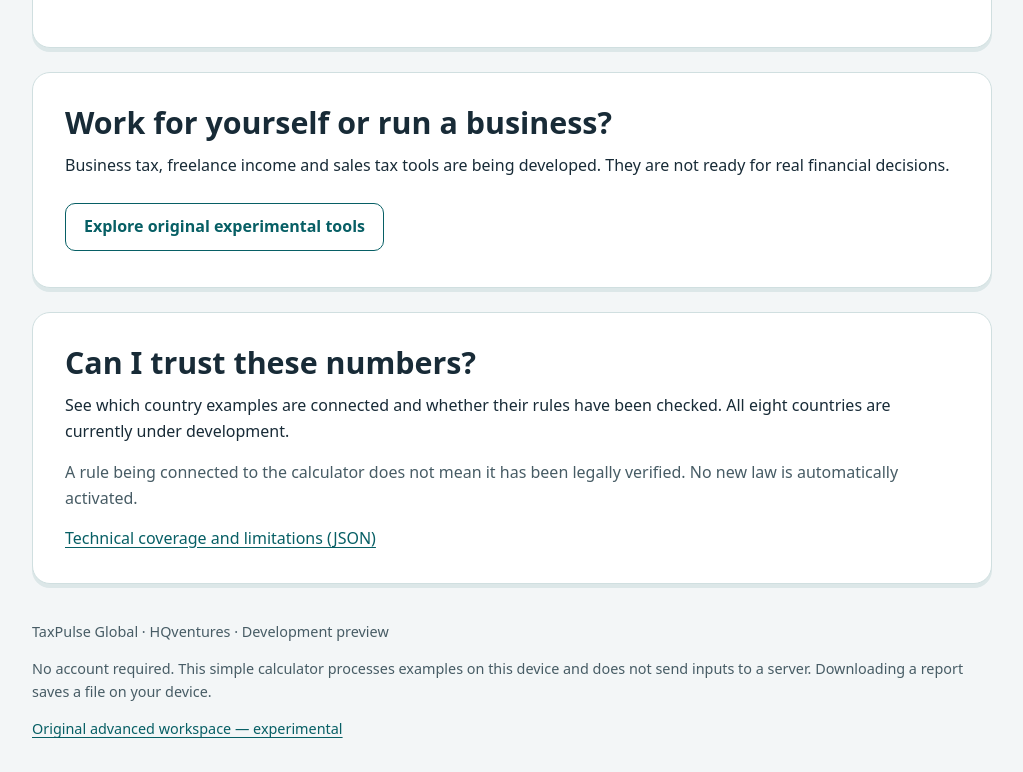
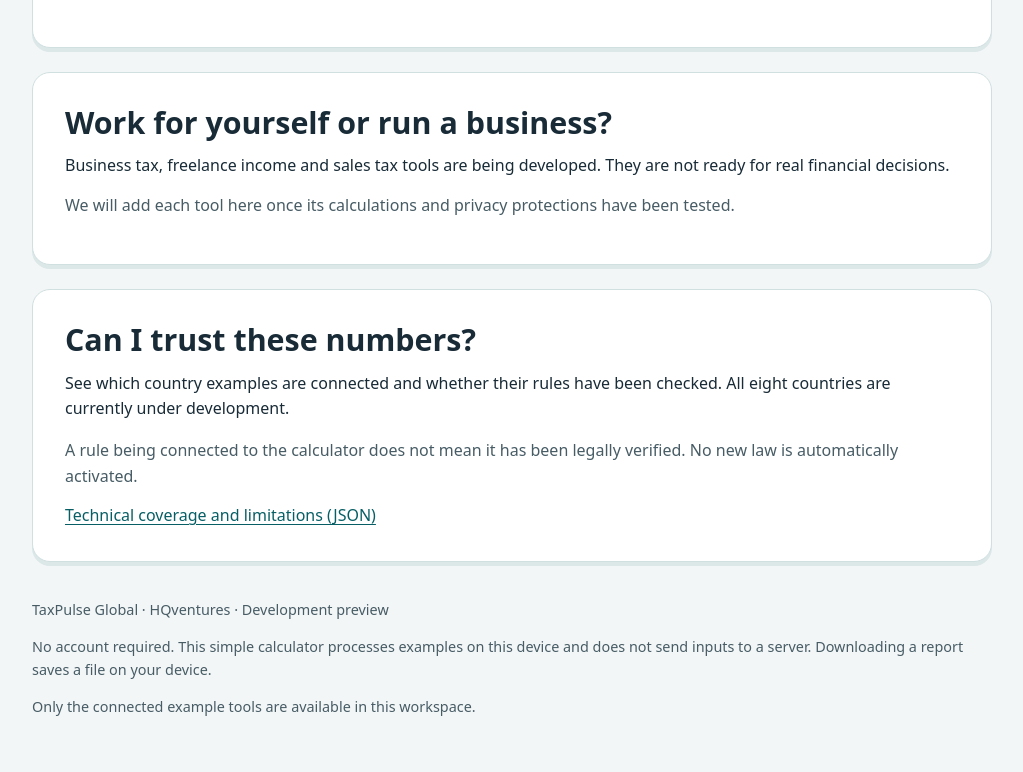
Before and after one commit to solopreneursid/Taxpulse-Global, a plain HTML site: page staging/simple/index.html in a window 1280 px wide. Shown: the part 1661-2433 px from the top of the page, without its empty margins (128-1151 px from the left). Drawn offline with Linux system fonts and the light colour scheme; files that its build step writes are made by us from their sources; files whose address does not match are found by name.

Commit message:
fix(taxpulse): remove legacy demo links from everyday experience

```diff
--- a/staging/simple/index.html
+++ b/staging/simple/index.html
@@ -45,9 +45,9 @@
 <p id="compare-error" class="error" role="alert"></p><div id="compare-result" hidden aria-live="polite" tabindex="-1"><h3>What changes?</h3><div class="results"><div><span>Salary difference</span><strong id="gross-change"></strong></div><div><span>Income tax difference</span><strong id="tax-change"></strong></div><div><span>Difference after income tax only</span><strong id="net-change"></strong></div></div><p id="change-rate"></p><p class="muted">Does not compare countries, currencies, living costs, benefits or payroll deductions.</p></div>
 </section>
 <section id="plan" class="card"><h2>Plan ahead</h2><p>Learn what affects income tax before making a decision.</p><div class="tiles"><article><h3>Try a pay rise</h3><p>See how a different salary affects income tax in the example above.</p><a href="#compare">Compare two salaries</a></article><article><h3>Understand tax deductions</h3><p>Deductions reduce the amount of income that may be taxed. Eligibility depends on local law. A personalized savings check is not available yet.</p></article><article><h3>Moving to another country?</h3><p>Tax residence and local rules matter. International comparison and residency tools are still being checked.</p></article></div></section>
-<section id="business" class="card"><h2>Work for yourself or run a business?</h2><p>Business tax, freelance income and sales tax tools are being developed. They are not ready for real financial decisions.</p><a class="secondary link-button" href="/advanced-preview">Explore original experimental tools</a></section>
+<section id="business" class="card"><h2>Work for yourself or run a business?</h2><p>Business tax, freelance income and sales tax tools are being developed. They are not ready for real financial decisions.</p><p class="muted">We will add each tool here once its calculations and privacy protections have been tested.</p></section>
 <section id="updates" class="card"><h2>Can I trust these numbers?</h2><p>See which country examples are connected and whether their rules have been checked. All eight countries are currently under development.</p><ul id="country-status" class="country-list" aria-label="Country verification status"></ul><p class="muted">A rule being connected to the calculator does not mean it has been legally verified. No new law is automatically activated.</p><a href="/v1/catalog">Technical coverage and limitations (JSON)</a></section>
 </main>
-<footer class="wrap footer"><p>TaxPulse Global · HQventures · Development preview</p><p>No account required. This simple calculator processes examples on this device and does not send inputs to a server. Downloading a report saves a file on your device.</p><a href="/advanced-preview">Original advanced workspace — experimental</a></footer>
+<footer class="wrap footer"><p>TaxPulse Global · HQventures · Development preview</p><p>No account required. This simple calculator processes examples on this device and does not send inputs to a server. Downloading a report saves a file on your device.</p><p>Only the connected example tools are available in this workspace.</p></footer>
 <noscript><p class="wrap notice">Enable JavaScript to run example calculations. No calculations are available without it.</p></noscript>
 </body></html>
```
